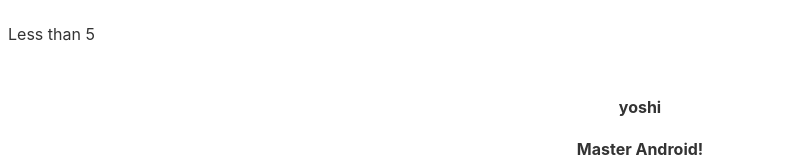
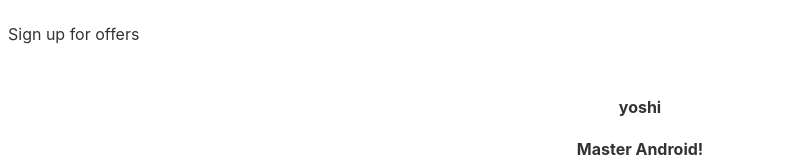
Before and after one commit to Pabskinator/sv-basic, a Svelte app: page / in a window 1280 px wide. Shown: the top 160 px of the page, without its empty margins (0-788 px from the left). Built offline with nearby package versions, Linux system fonts and the light colour scheme.

Commit message:
Log components

```diff
--- a/src/App.svelte
+++ b/src/App.svelte
@@ -1,4 +1,6 @@
 <script>
+import Modal from './Modal.svelte';
+
 let people = [
 	{ name: 'yoshi', armColor: 'black', age: 25, id: 1 },
 	{ name: 'mario', armColor: 'orange', age: 45, id: 2 },
@@ -14,13 +16,7 @@
 
 </script>
 
-{#if num > 20}
-	<p>Greater than 20</p>
-{:else if num > 5}
-	<p>Greater than 5</p>
-{:else}
-	<p>Less than 5</p>
-{/if}
+<Modal  />
 
 <main>
 	{#each people as person (person.id)}
--- /dev/null
+++ b/src/Modal.svelte
@@ -0,0 +1,15 @@
+<script>
+    let show = true;
+</script>
+
+{#if show}
+    <div class="backdrop">
+        <div class="modal">
+            <p>Sign up for offers</p>
+        </div>
+    </div>
+{/if}
+
+<style>
+
+</style>
```
